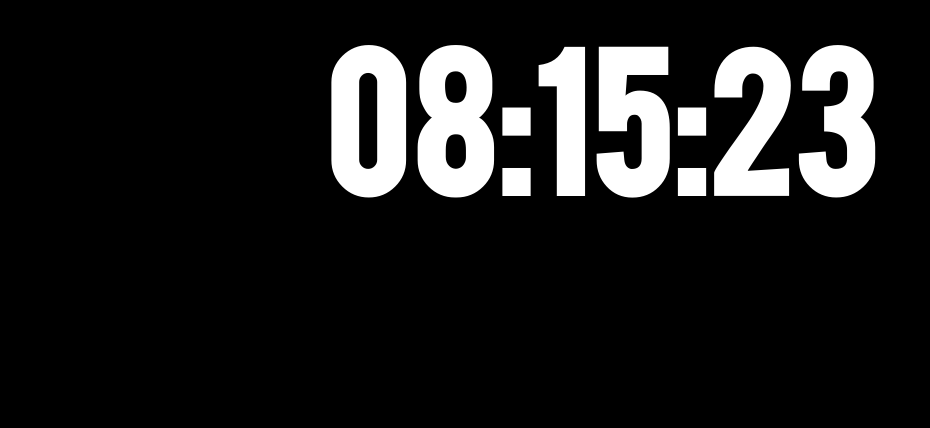
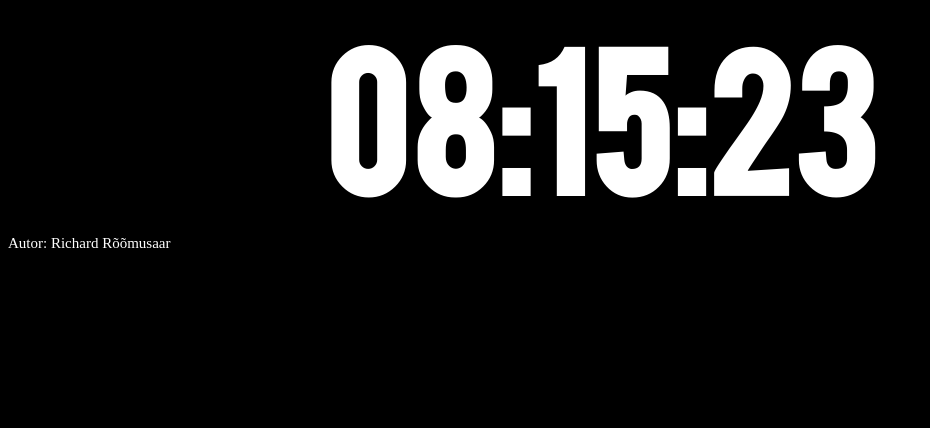
Before and after one commit to veebirakenduste-kasutajaliidesed-2016k/1.kodutoo-II-ruhm, a PHP site: page /clock.html in a window 1280 px wide. Shown: the top 428 px of the page, without its empty margins (0-930 px from the left). Run offline with PHP 8.4, Linux system fonts and the light colour scheme.

Commit message:
Kell valmis
Lisatud juurde funktsioon klikiga kella suuruse muutmiseks ning autor.

```diff
--- a/clock.css
+++ b/clock.css
@@ -17,3 +17,8 @@ body{
   background-color: #000;
 
 }
+
+p{
+	color:white;
+	font-size: 15px;
+}
--- a/clock.html
+++ b/clock.html
@@ -8,5 +8,6 @@
 </head>
 <body>
   <div id="clock">0:0:0</div>
+  <p>Autor: Richard Rõõmusaar</p>
 </body>
 </html>
--- a/clock.js
+++ b/clock.js
@@ -34,6 +34,19 @@ return number;
 }
 
 
+
+
+function fontSize(){
+
+  time = document.getElementById('clock').offsetWidth/4;
+
+  document.getElementById("clock").style.fontSize = time + "pt";
+
+}
+
+window.addEventListener("click", fontSize);
+
+
 window.addEventListener('keypress', function(event){
 
      if(event.keyCode == 32){
@@ -41,4 +54,5 @@ window.addEventListener('keypress', function(event){
 
      }
 
+
    });
```
